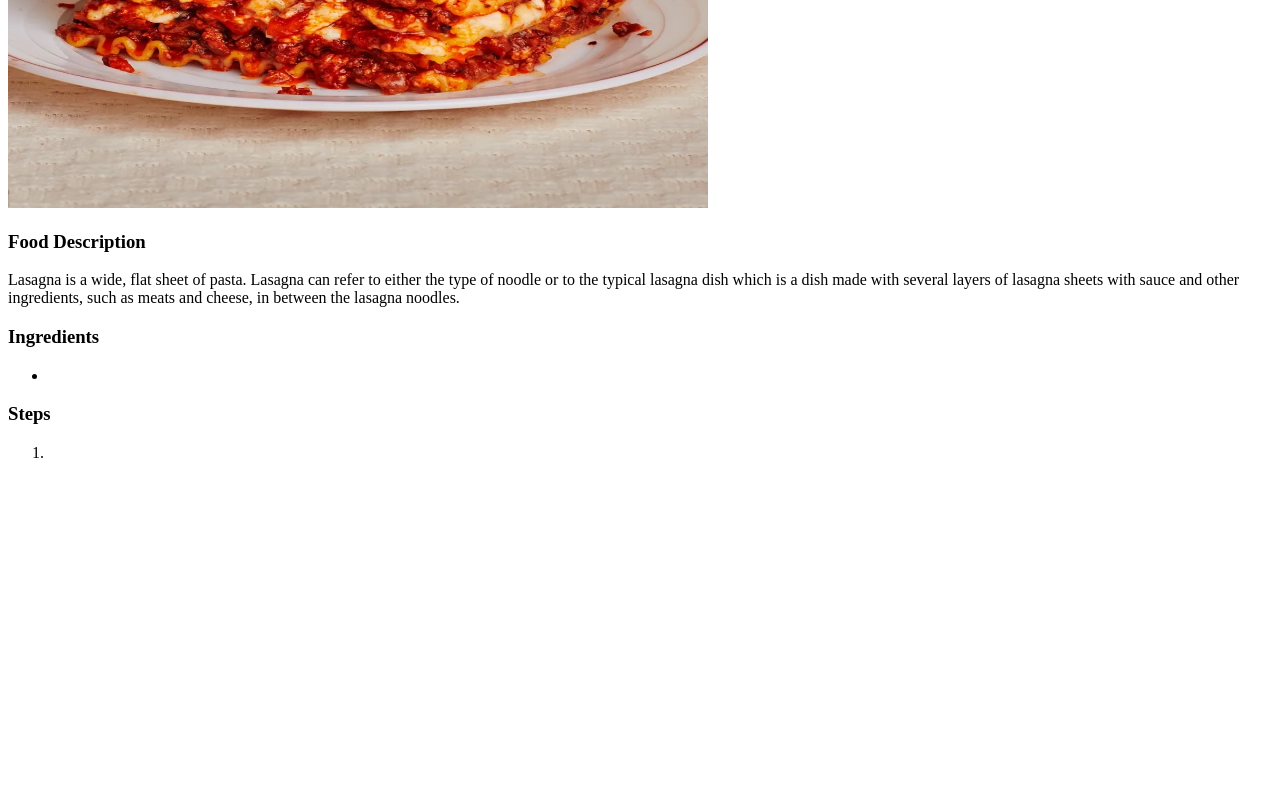
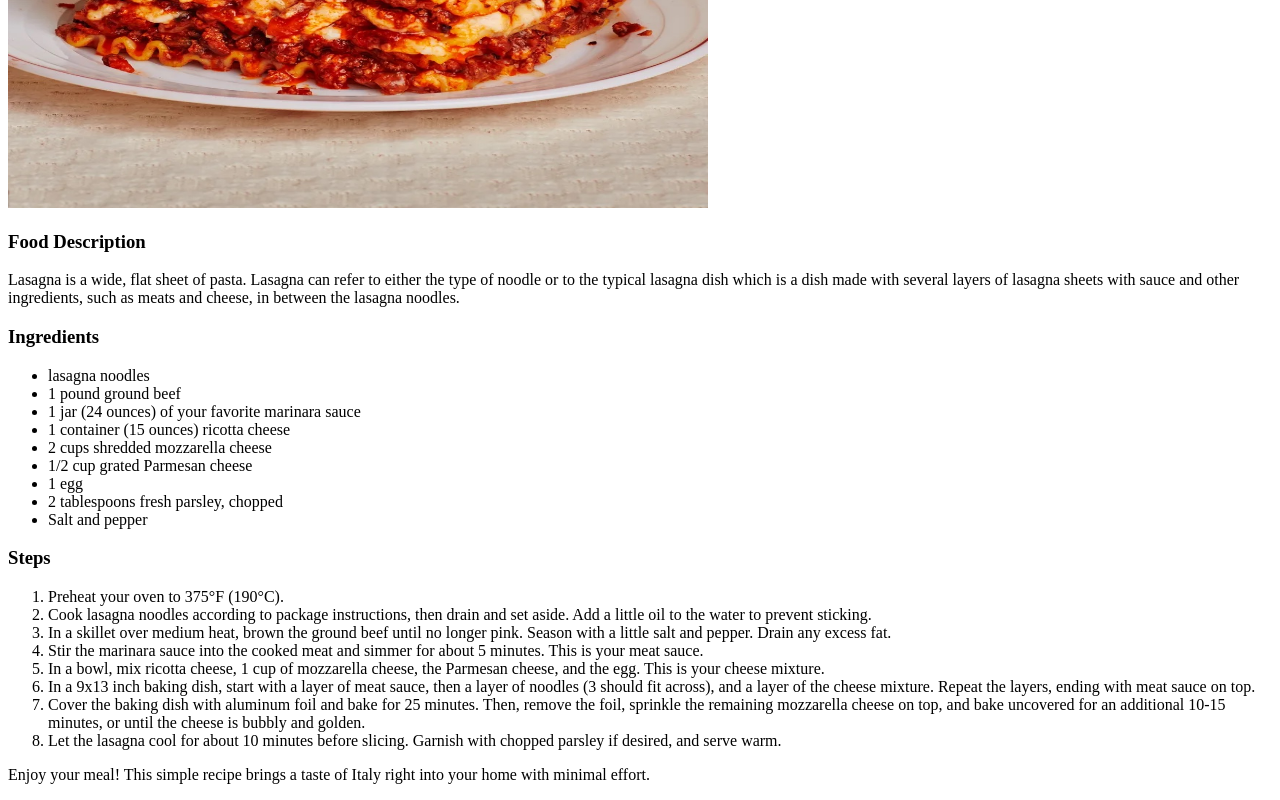
Before and after one commit to ninmedium/italian-recipes, a plain HTML site: page recipes/lasagna.html in a window 1280 px wide. Shown: the part 372-1172 px from the top of the page. Before the commit the page ends 850 px from the top, so only its background shows below. Drawn offline with Linux system fonts and the light colour scheme.

Commit message:
Build up lasagna recipes
>added description for lasagna
>unordered list for ingredients
>ordered list for steps
>lasagna image resized 500x700
>final message to enjoy meal added

```diff
--- a/recipes/lasagna.html
+++ b/recipes/lasagna.html
@@ -17,13 +17,30 @@
 
         <h3>Ingredients</h3>
         <ul>
-            <li></li>
+            <li>lasagna noodles</li>
+            <li>1 pound ground beef</li>
+            <li>1 jar (24 ounces) of your favorite marinara sauce</li>
+            <li>1 container (15 ounces) ricotta cheese</li>
+            <li>2 cups shredded mozzarella cheese</li>
+            <li>1/2 cup grated Parmesan cheese</li>
+            <li>1 egg</li>
+            <li>2 tablespoons fresh parsley, chopped</li>
+            <li>Salt and pepper</li>
         </ul>
 
         <h3>Steps</h3>
         <ol>
-            <li></li>
+            <li>Preheat your oven to 375°F (190°C).</li>
+            <li>Cook lasagna noodles according to package instructions, then drain and set aside. Add a little oil to the water to prevent sticking.</li>
+            <li>In a skillet over medium heat, brown the ground beef until no longer pink. Season with a little salt and pepper. Drain any excess fat.</li>
+            <li>Stir the marinara sauce into the cooked meat and simmer for about 5 minutes. This is your meat sauce.</li>
+            <li>In a bowl, mix ricotta cheese, 1 cup of mozzarella cheese, the Parmesan cheese, and the egg. This is your cheese mixture.</li>
+            <li>In a 9x13 inch baking dish, start with a layer of meat sauce, then a layer of noodles (3 should fit across), and a layer of the cheese mixture. Repeat the layers, ending with meat sauce on top.</li>
+            <li>Cover the baking dish with aluminum foil and bake for 25 minutes. Then, remove the foil, sprinkle the remaining mozzarella cheese on top, and bake uncovered for an additional 10-15 minutes, or until the cheese is bubbly and golden.</li>
+            <li>Let the lasagna cool for about 10 minutes before slicing. Garnish with chopped parsley if desired, and serve warm.</li>
         </ol>
+
+        <p>Enjoy your meal! This simple recipe brings a taste of Italy right into your home with minimal effort.</p>
 
     </body>
 
```
